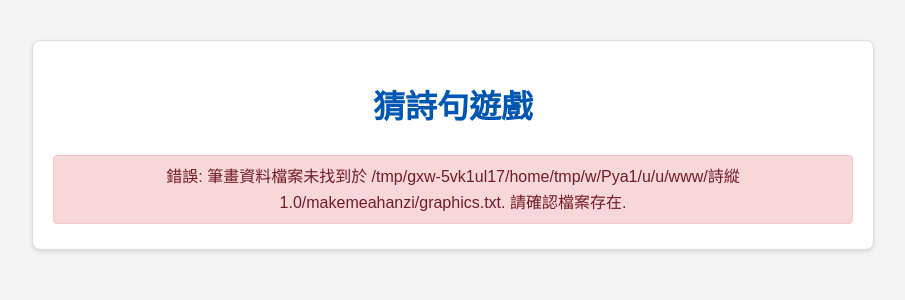
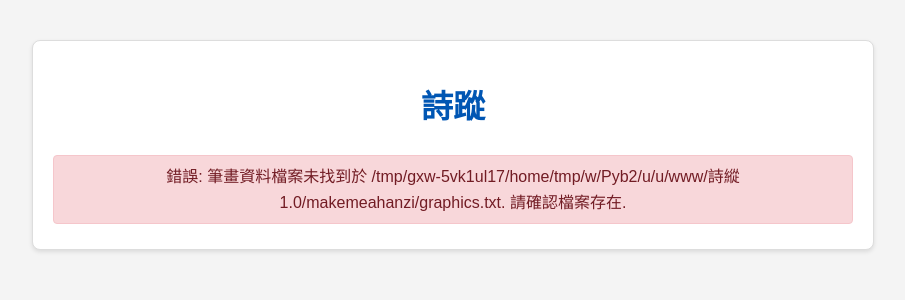
Before and after one commit to hyaoang/PoeticHaze-flask, a Flask app: page / in a window 1280 px wide. Shown: the top 300 px of the page, without its empty margins (187-1092 px from the left). Run offline with Flask 3, Linux system fonts and the light colour scheme; some web fonts are replaced.

Commit message:
update UI

```diff
--- a/詩縱1.0/app.py
+++ b/詩縱1.0/app.py
@@ -362,8 +362,8 @@ def plot_character_colored_by_history(target_char, char_history, thresholds, pos
     threshold1 = thresholds.get('thresh1', 10000)
     threshold2 = thresholds.get('thresh2', 25000)
     color_pure_black = 0.0 # Black
-    color_light_gray = 0.9 # Lightest gray for gradient start
-    color_dark_gray = 0.3 # Darker gray for gradient end (adjust range as needed)
+    color_fixed_gray = 0.5 # Fixed gray for the middle range (adjust value as needed)
+
 
     if len(target_stroke_histories) != len(target_stroke_paths):
         print(f"Warning: Adjusting char_history stroke_histories length for char '{target_char}' at pos {position_index}. Expected {len(target_stroke_paths)}, got {len(target_stroke_histories)}. Re-initializing.")
@@ -376,61 +376,67 @@ def plot_character_colored_by_history(target_char, char_history, thresholds, pos
         historical_guess_char = hist_info.get('best_guess_char')
         historical_guess_stroke_index = hist_info.get('best_guess_stroke_index')
 
-        display_stroke = (not np.isinf(historical_min_dist) and historical_min_dist < threshold2)
 
-        if display_stroke:
-            plot_path_str = None
-            historical_guess_centroid = None
-            target_stroke_path_str = ALL_CHARACTERS_DATA.get(target_char, [])[target_stroke_index]
-            target_centroid = calculate_stroke_centroid(target_stroke_path_str)
+        plot_path_str = None
+        color_to_use = None
+        historical_guess_centroid = None
+        target_stroke_path_str = ALL_CHARACTERS_DATA.get(target_char, [])[target_stroke_index]
+        target_centroid = calculate_stroke_centroid(target_stroke_path_str)
 
 
-            if historical_guess_char is not None and historical_guess_char in ALL_CHARACTERS_DATA:
-                 historical_guess_stroke_paths = ALL_CHARACTERS_DATA[historical_guess_char]
-                 if historical_guess_stroke_paths and historical_guess_stroke_index is not None and historical_guess_stroke_index < len(historical_guess_stroke_paths):
-                    plot_path_str = historical_guess_stroke_paths[historical_guess_stroke_index]
-                    historical_guess_centroid = calculate_stroke_centroid(plot_path_str)
+        # --- MODIFIED LOGIC: Determine which path to plot and which color to use ---
 
-            if plot_path_str:
-                color_val = None
-                if historical_min_dist < threshold1:
-                     color_val = color_pure_black
-                elif historical_min_dist >= threshold1 and historical_min_dist < threshold2:
-                    dist_range = threshold2 - threshold1
-                    if dist_range > 0:
-                        normalized_dist = (historical_min_dist - threshold1) / dist_range
-                        color_val = color_dark_gray + (color_light_gray - color_dark_gray) * normalized_dist
-                    else:
-                        color_val = (color_light_gray + color_dark_gray) / 2
-                else:
-                    continue
+        if historical_min_dist < threshold1:
+            # Very close match -> Plot the historical guess shape (if valid) in Black
+             if historical_guess_char is not None and historical_guess_char in ALL_CHARACTERS_DATA:
+                  historical_guess_stroke_paths = ALL_CHARACTERS_DATA[historical_guess_char]
+                  if historical_guess_stroke_paths and historical_guess_stroke_index is not None and historical_guess_stroke_index < len(historical_guess_stroke_paths):
+                      plot_path_str = historical_guess_stroke_paths[historical_guess_stroke_index]
+                      historical_guess_centroid = calculate_stroke_centroid(plot_path_str)
+                      color_to_use = str(color_pure_black) # Use black color
 
-                color_stroke = str(color_val)
+        elif historical_min_dist >= threshold1 and historical_min_dist < threshold2:
+             # Moderate match -> Plot the historical guess shape (if valid) in Fixed Gray
+             if historical_guess_char is not None and historical_guess_char in ALL_CHARACTERS_DATA:
+                  historical_guess_stroke_paths = ALL_CHARACTERS_DATA[historical_guess_char]
+                  if historical_guess_stroke_paths and historical_guess_stroke_index is not None and historical_guess_stroke_index < len(historical_guess_stroke_paths):
+                      plot_path_str = historical_guess_stroke_paths[historical_guess_stroke_index]
+                      historical_guess_centroid = calculate_stroke_centroid(plot_path_str)
+                      color_to_use = str(color_fixed_gray) # Use fixed gray color
 
-                try:
-                    translation = np.array([0.0, 0.0])
-                    if target_centroid is not None and historical_guess_centroid is not None:
-                        translation = target_centroid - historical_guess_centroid
-                    else:
-                        translation = np.array([0.0, 0.0])
-                        print(f"Warning: 無法計算位置 {position_index} 目標筆畫 {target_stroke_index+1} 或歷史猜測筆畫的質心.")
+        # Else (historical_min_dist >= threshold2): plot_path_str remains None, nothing will be plotted for this stroke
 
-                    outline_points = get_path_outline_points(plot_path_str, num_curve_points=30)
-
-                    if outline_points.shape[0] > 0:
-                         translated_outline = outline_points + translation
-
-                         ax.fill(translated_outline[:, 0], translated_outline[:, 1], color=color_stroke, zorder=2)
-                         # Draw a thin outline with the SAME color as the fill for a consistent look
-                         ax.plot(translated_outline[:, 0], translated_outline[:, 1], color=color_stroke, linewidth=0.5, zorder=3, solid_capstyle='round', solid_joinstyle='round')
+        # --- END MODIFIED LOGIC ---
 
 
-                except Exception as e:
-                     print(f"警告: 解析、處理或繪製位置 {position_index} 目標筆畫 {target_stroke_index+1} 的歷史猜測筆畫時發生錯誤: {e}")
-                     traceback.print_exc()
-                     pass
-            else:
+        if plot_path_str is not None and color_to_use is not None:
+             try:
+                translation = np.array([0.0, 0.0])
+                if target_centroid is not None and historical_guess_centroid is not None:
+                    translation = target_centroid - historical_guess_centroid
+                else:
+                    translation = np.array([0.0, 0.0])
+                    print(f"Warning: 無法計算位置 {position_index} 目標筆畫 {target_stroke_index+1} 或歷史猜測筆畫的質心.")
+
+                outline_points = get_path_outline_points(plot_path_str, num_curve_points=30)
+
+                if outline_points.shape[0] > 0:
+                     translated_outline = outline_points + translation
+
+                     ax.fill(translated_outline[:, 0], translated_outline[:, 1], color=color_to_use, zorder=2)
+                     # Draw a thin outline with the SAME color as the fill
+                     ax.plot(translated_outline[:, 0], translated_outline[:, 1], color=color_to_use, linewidth=0.5, zorder=3, solid_capstyle='round', solid_joinstyle='round')
+
+             except Exception as e:
+                 print(f"警告: 解析、處理或繪製位置 {position_index} 目標筆畫 {target_stroke_index+1} 的歷史猜測筆畫時發生錯誤: {e}")
+                 traceback.print_exc()
                  pass
+        else:
+             # This case happens if historical_min_dist < threshold2 but no valid historical guess path was found (plot_path_str is None)
+             if not np.isinf(historical_min_dist) and historical_min_dist < threshold2:
+                  print(f"Warning: 位置 {position_index} 目標筆畫 {target_stroke_index+1} 歷史記錄 ('{historical_guess_char}' idx {historical_guess_stroke_index}) 無效，無法繪製形狀，即使距離 < threshold2 ({historical_min_dist}).")
+             pass # Do not plot this stroke
+
 
     filename = f"plot_{position_index}_{ord(target_char):04X}_colored_{int(time.time())}_{random.randint(0, 9999)}.png"
     image_relative_path_on_disk = os.path.join(output_dir_relative, filename)
@@ -447,7 +453,6 @@ def plot_character_colored_by_history(target_char, char_history, thresholds, pos
         return None
     finally:
         plt.close(fig)
-
 
 def initialize_game_session():
     global VALID_POEM_LINES_MAP, POEM_INFO_MAP_MAP, ALL_CHARACTERS_DATA
@@ -572,6 +577,7 @@ def generate_stats_plot_buffer(guess_counts):
         guess_numbers = [item[0] for item in sorted_counts]
         frequencies = [item[1] for item in sorted_counts]
         bars = ax.bar(guess_numbers, frequencies, color='#007bff')
+        max_frequency = max(frequencies) if frequencies else 0
         ax.set_xlabel("Guesses")
         ax.set_ylabel("times")
         ax.set_title("Total Guesses Graph")
@@ -580,6 +586,8 @@ def generate_stats_plot_buffer(guess_counts):
         for bar in bars:
             yval = bar.get_height()
             plt.text(bar.get_x() + bar.get_width()/2, yval + 0.1, int(yval), ha='center', va='bottom')
+        y_upper_limit = max_frequency + 0.1 + 0.5 # max_frequency + text_offset + small_margin
+        ax.set_ylim(0, y_upper_limit)
     buf = io.BytesIO()
     plt.tight_layout()
     fig.savefig(buf, format='png')
--- a/詩縱1.0/templates/index.html
+++ b/詩縱1.0/templates/index.html
@@ -2,8 +2,11 @@
 <html lang="zh-Hant">
 <head>
     <meta charset="UTF-8">
-    <title>詩縱</title>
+    <title>詩蹤</title>
     <style>
+        .hidden-element {
+        display: none;
+        }
         @font-face {
             font-family: 'NotoSansTC';
             src: url('NotoSansTC-Regular.ttf') format('truetype');
@@ -133,7 +136,7 @@
 </head>
 <body>
     <div class="container">
-        <h1>猜詩句遊戲</h1>
+        <h1>詩蹤</h1>
 
         {% if game_error %}
             <p class="message error">{{ game_error }}</p>
@@ -158,7 +161,9 @@
                  });
              </script>
         {% else %}
-            <p id="game-intro">猜測一句五言詩句。輸入你的猜測後，會顯示詩句中每個字元的著色筆畫圖。筆畫的顏色反映了它與你最新和歷史最佳猜測字筆畫的相似度，正確的筆劃會顯示黑色，筆畫相似的將會標註為灰色，其顏色深淺依其相似程度而定。底下如果你猜得字顯示綠色代表猜中了，黃色代表猜的這個字確實在本句中，但不是你現在猜的位置。類似於Wordle的玩法，但不限定猜的內容要有意義</p>
+            <p id="game-intro" style="text-align: left;">猜測一句五言詩句。輸入你的猜測後，會顯示詩句中每個字元的著色筆畫圖。筆畫的顏色反映了它與你最新和歷史最佳猜測字筆畫的相似度，正確的筆劃會顯示黑色，筆畫相似的將會標註為灰色，其顏色深淺依其相似程度而定。底下如果你猜得字顯示綠色代表猜中了，黃色代表猜的這個字確實在本句中，但不是你現在猜的位置。類似於Wordle的玩法，但不限定猜的內容要有意義
+
+            </p>
 
             <div id="poem-source-selection">
                  <label for="poem_source">選擇題目範圍:</label>
@@ -174,7 +179,7 @@
 
             <form id="guess-form">
                 <div class="form-group">
-                    <label for="guess_line">你的猜測 (五個漢字):</label>
+                    <label for="guess_line">你的猜測 (五個字):</label>
                     <input type="text" id="guess_line" name="guess_line" maxlength="5" required value="">
                 </div>
                  <button type="submit" id="compare-button">比較猜測詩句</button>
@@ -211,7 +216,7 @@
             </div>
 
             <div class="thresholds-section">
-                 <h2>著色閾值設定 (難度，下拉選單可以調整，或直接輸入數值)</h2>
+                 <h2>難度設定</h2>
                 <div class="thresholds-group">
                      <div class="form-group">
                          <label for="difficulty">難易度:</label>
@@ -224,19 +229,13 @@
                             <option value="novice">菜雞 </option>
                          </select>
                      </div>
-                    <div class="form-group">
+                        <div class="form-group" style="display: none;"> {# Added style="display: none;" #}
                             <label for="thresh1">閾值 1 (黑以下):</label>
                             <input type="number" id="thresh1" name="thresh1" value="{{ defaults.thresh1 | default(10000) }}" step="1" min="0" required readonly>
                         </div>
-                    <div class="form-group">
+                        <div class="form-group" style="display: none;"> {# Added style="display: none;" #}
                             <label for="thresh2">閾值 2 (隱藏以上):</label>
                             <input type="number" id="thresh2" name="thresh2" value="{{ defaults.thresh2 | default(25000) }}" step="1" min="0" required readonly>
-                    </div>
-                </div>
-                 <div class="color-key">
-                    <div class="color-key-item"><div class="color-sample black"></div> < <span id="thresh-black"></span> 純黑</div>
-                    <div class="color-key-item"><div class="color-sample gray10"></div> <span id="thresh-grad-start-lower"></span> ~ <span id="thresh-grad-start-upper"></span> 漸變 (灰)</div>
-                    <div class="color-key-item"><div class="color-sample hidden"></div> ≥ <span id="thresh-hidden"></span> 或無匹配 隱藏</div>
                         </div>
             </div>
 
```
Lines whose indentation alone changed are shown as unchanged.
